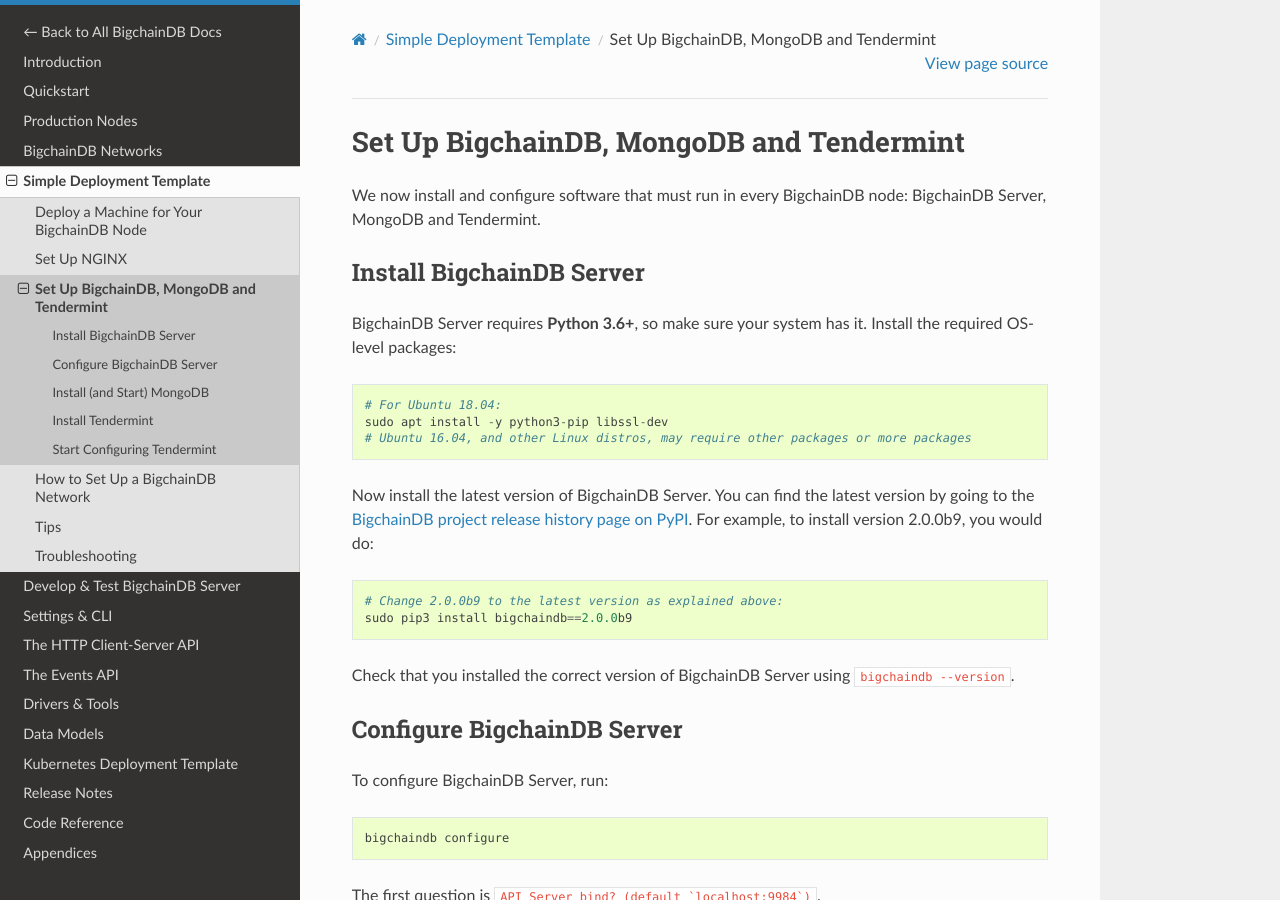
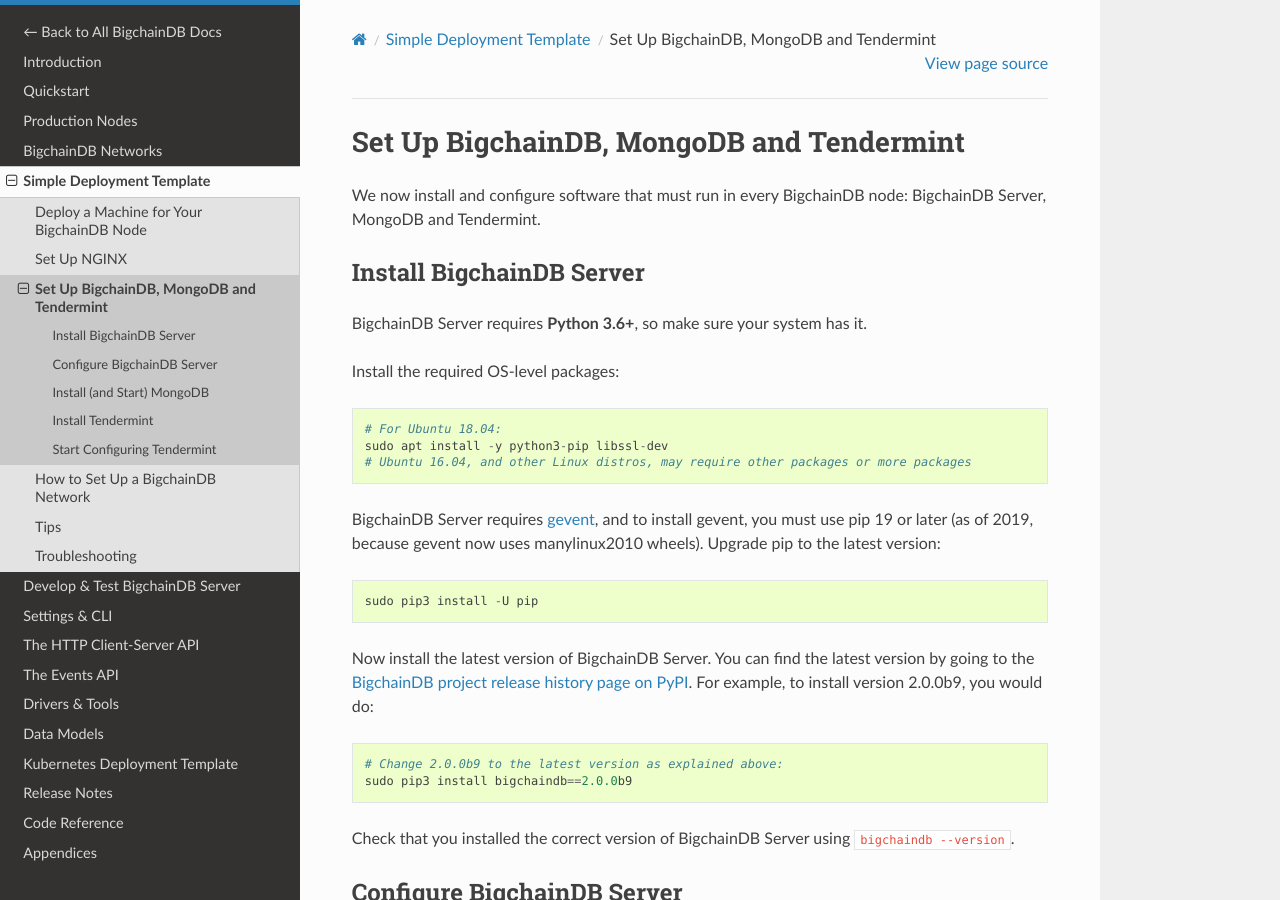
Before and after one commit to thematerials-network/bigchaindb-node, a Sphinx documentation site: the page built from bigchaindb/docs/server/source/simple-deployment-template/set-up-node-software.md, in a window 1280 px wide and 900 px high. Built offline with Sphinx 7.4.7 and the Read the Docs theme 2.0.0, drawn with Linux system fonts in a browser that asks for light colours.

Commit message:
pip 19+ is now needed to install bigchaindb (#2645)
Signed-off-by: Troy McConaghy <troy@bigchaindb.com>

````diff
--- a/bigchaindb/docs/server/source/simple-deployment-template/set-up-node-software.md
+++ b/bigchaindb/docs/server/source/simple-deployment-template/set-up-node-software.md
@@ -13,12 +13,19 @@ MongoDB and Tendermint.
 ## Install BigchainDB Server
 
 BigchainDB Server requires **Python 3.6+**, so make sure your system has it.
+
 Install the required OS-level packages:
 
 ```
 # For Ubuntu 18.04:
 sudo apt install -y python3-pip libssl-dev
 # Ubuntu 16.04, and other Linux distros, may require other packages or more packages
+```
+
+BigchainDB Server requires [gevent](http://www.gevent.org/), and to install gevent, you must use pip 19 or later (as of 2019, because gevent now uses manylinux2010 wheels). Upgrade pip to the latest version:
+
+```
+sudo pip3 install -U pip
 ```
 
 Now install the latest version of BigchainDB Server.
````
